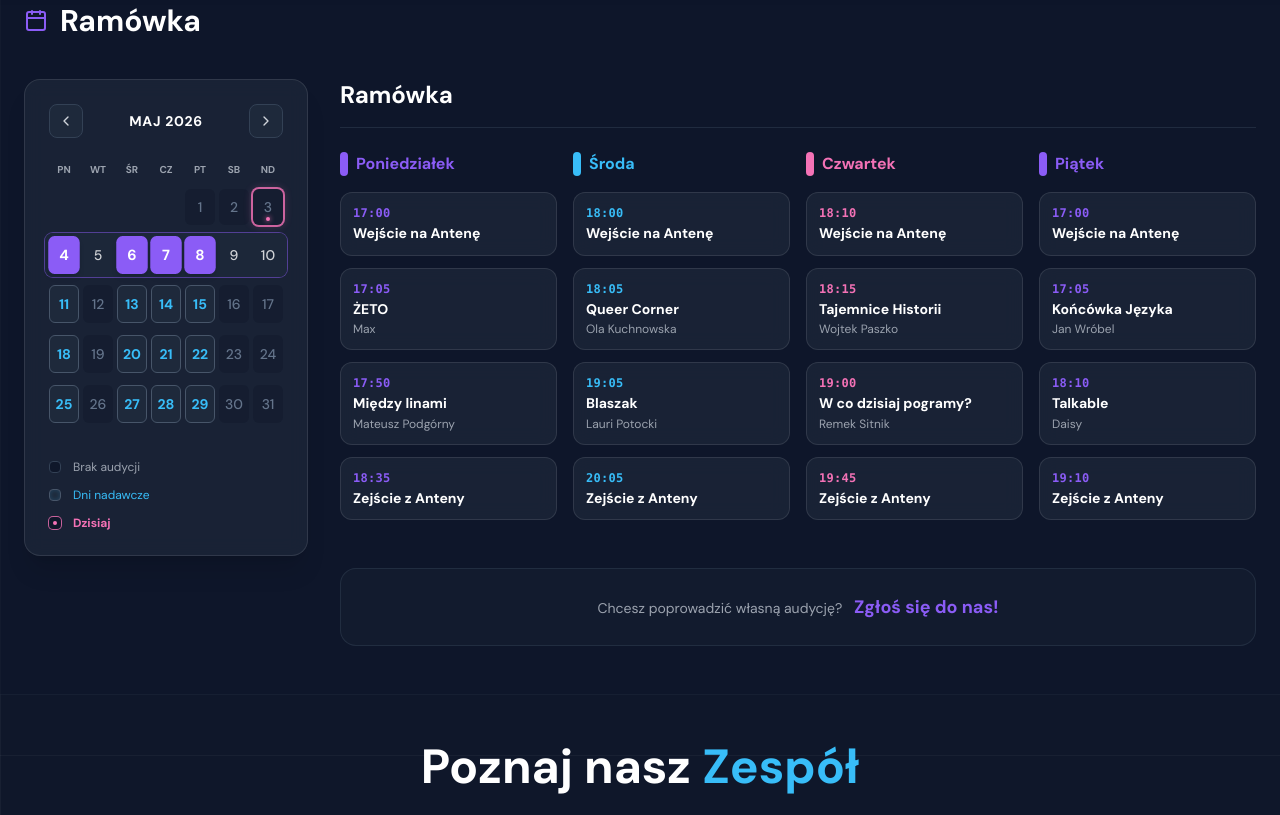
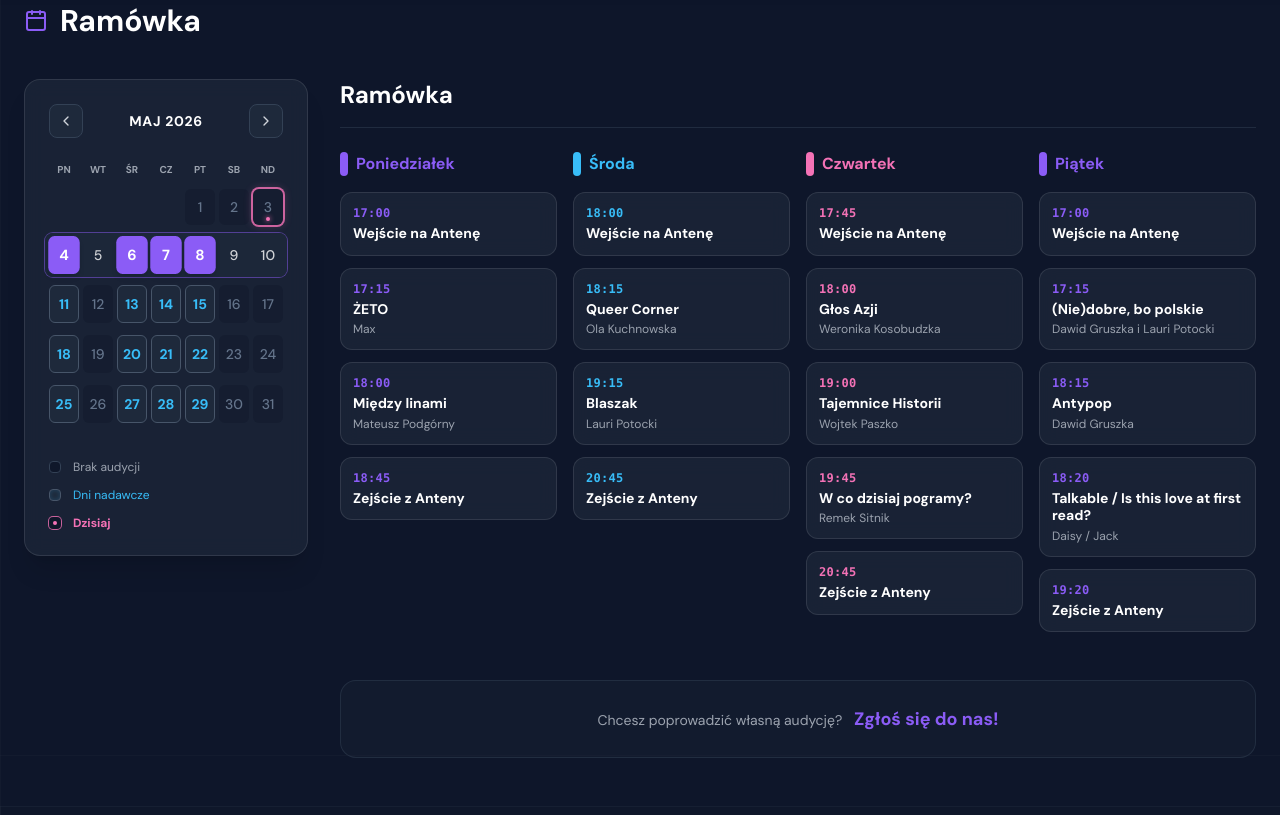
Before and after one commit to Zotxonk/Uniradio, a website: page index.html in a window 1280 px wide. Shown: the part 845-1660 px from the top of the page. Drawn offline with nearby package versions, Linux system fonts and the light colour scheme.

Commit message:
Add files via upload

```diff
--- a/index.html
+++ b/index.html
@@ -218,14 +218,12 @@
     </section>
 
     <section id="schedule" class="py-12 bg-slate-900/50 scroll-mt-24">
-        <!-- Klasy z natywnego CSS z pliku: container centruje i blokuje max szerokość, a grid lg:grid-cols-4 dzieli na odpowiednie sekcje -->
         <div class="container mx-auto px-6">
             <h2 class="text-3xl font-bold mb-10 flex items-center gap-3">
                 <i data-lucide="calendar" class="text-radio-accent"></i> Ramówka
             </h2>
 
             <div class="grid lg:grid-cols-4 gap-8">
-                <!-- Lewa kolumna: Kalendarz (zajmuje 1 z 4 kolumn) -->
                 <div class="lg:col-span-1">
                     <div class="glass-panel p-4 md:p-6 rounded-2xl border border-slate-700/50 sticky top-28 shadow-xl">
                         <div class="flex justify-between items-center mb-6">
@@ -260,14 +258,12 @@
                     </div>
                 </div>
 
-                <!-- Prawa kolumna: Ramówki (zajmuje 3 z 4 kolumn) -->
                 <div class="lg:col-span-3">
                     <div class="mb-6 border-b border-slate-700/50 pb-4">
                         <h3 id="schedule-variant-title" class="text-2xl font-bold">
                             </h3>
                     </div>
 
-                    <!-- Używamy lg:grid-cols-4 wewnątrz, by wymusić podział dni w jednej linii na PC -->
                     <div id="schedule-panels" class="grid grid-cols-1 md:grid-cols-2 lg:grid-cols-4 gap-4">
                         </div>
 
@@ -408,7 +404,6 @@
                                 <div class="w-12 h-12 shrink-0 rounded-lg bg-purple-500/20 flex items-center justify-center text-purple-300 font-bold text-xl border border-purple-500/30">I</div>
                                 <div class="min-w-0 flex-1"><h4 class="font-bold truncate">Iza Sypiańska</h4><p class="text-xs text-radio-neon truncate">"Safickim piórem pisane"</p></div>
                             </div>
-                            <!-- Nowa twórczyni (Oliwia Mik) -->
                             <div class="glass-panel p-3 flex gap-4 rounded-xl items-center hover:bg-slate-800/50 transition">
                                 <div class="w-12 h-12 shrink-0 rounded-lg bg-amber-500/20 flex items-center justify-center text-amber-300 font-bold text-xl border border-amber-500/30">O</div>
                                 <div class="min-w-0 flex-1"><h4 class="font-bold truncate">Oliwia Mik</h4><p class="text-xs text-radio-neon truncate">"Polski kącik filmowy"</p></div>
@@ -499,7 +494,7 @@
         </div>
     </div>
 
-    <!-- Pasek Playera z dodanym w prawej części linkiem awaryjnym (Plan B) -->
+    <!-- Pasek Playera -->
     <div class="fixed bottom-0 left-0 w-full bg-slate-900/95 backdrop-blur-lg border-t border-slate-700 z-50 py-3" id="player-bar">
         <div class="container mx-auto px-6 flex items-center justify-between">
             <div class="flex items-center gap-4 flex-1 min-w-0">
@@ -530,7 +525,6 @@
             </div>
         </div>
 
-        <!-- Link Zewnętrznego Playera wyciśnięty totalnie w prawy dolny róg -->
         <a href="https://uniradioprojekt.radio12345.com/" target="_blank" rel="noopener noreferrer" style="position: absolute; right: 5px; bottom: 2px; font-size: 10px; line-height: 1; color: #64748b; text-decoration: none; opacity: 0.6; transition: all 0.2s; z-index: 60;" onmouseover="this.style.opacity='1'; this.style.color='#8b5cf6';" onmouseout="this.style.opacity='0.6'; this.style.color='#64748b';">
             Źródło www
         </a>
@@ -642,6 +636,68 @@
             }
         };
 
+        // --- NOWA BAZA DANYCH RAMÓWKI (od 4 maja 2026) ---
+        const newScheduleData = {
+            wariantA: {
+                poniedzialek: [
+                    { time: "17:00", title: "Wejście na Antenę", presenter: "" },
+                    { time: "17:15", title: "ŻETO", presenter: "Max" },
+                    { time: "18:00", title: "Między linami", presenter: "Mateusz Podgórny" },
+                    { time: "18:45", title: "Bez spojlerów", presenter: "Maria Buczyńska" },
+                    { time: "19:00", title: "Safickim piórem pisane", presenter: "Iza Sypiańska" },
+                    { time: "20:00", title: "Zejście z Anteny", presenter: "" }
+                ],
+                sroda: [
+                    { time: "17:40", title: "Wejście na Antenę", presenter: "" },
+                    { time: "17:55", title: "Polski kącik filmowy", presenter: "Oliwia Mik" },
+                    { time: "18:30", title: "Kakofonia", presenter: "Kacper Augustyniak" },
+                    { time: "19:30", title: "Blaszak", presenter: "Lauri Potocki" },
+                    { time: "21:00", title: "Zejście z Anteny", presenter: "" }
+                ],
+                czwartek: [
+                    { time: "17:45", title: "Wejście na Antenę", presenter: "" },
+                    { time: "18:00", title: "My Name is Bond", presenter: "Isia Bond" },
+                    { time: "19:00", title: "Wzgórza Opowieści", presenter: "Wojtek Paszko" },
+                    { time: "20:00", title: "Czas na romans", presenter: "Klaudia Latańska i Marlena Gąsiorowska" },
+                    { time: "21:00", title: "Zejście z Anteny", presenter: "" }
+                ],
+                piatek: [
+                    { time: "17:00", title: "Wejście na Antenę", presenter: "" },
+                    { time: "17:15", title: "Talkable / Is this love at first read?", presenter: "Daisy / Jack" },
+                    { time: "18:15", title: "Antypop", presenter: "Dawid Gruszka" },
+                    { time: "18:20", title: "Zejście z Anteny", presenter: "" }
+                ]
+            },
+            wariantB: {
+                poniedzialek: [
+                    { time: "17:00", title: "Wejście na Antenę", presenter: "" },
+                    { time: "17:15", title: "ŻETO", presenter: "Max" },
+                    { time: "18:00", title: "Między linami", presenter: "Mateusz Podgórny" },
+                    { time: "18:45", title: "Zejście z Anteny", presenter: "" }
+                ],
+                sroda: [
+                    { time: "18:00", title: "Wejście na Antenę", presenter: "" },
+                    { time: "18:15", title: "Queer Corner", presenter: "Ola Kuchnowska" },
+                    { time: "19:15", title: "Blaszak", presenter: "Lauri Potocki" },
+                    { time: "20:45", title: "Zejście z Anteny", presenter: "" }
+                ],
+                czwartek: [
+                    { time: "17:45", title: "Wejście na Antenę", presenter: "" },
+                    { time: "18:00", title: "Głos Azji", presenter: "Weronika Kosobudzka" },
+                    { time: "19:00", title: "Tajemnice Historii", presenter: "Wojtek Paszko" },
+                    { time: "19:45", title: "W co dzisiaj pogramy?", presenter: "Remek Sitnik" },
+                    { time: "20:45", title: "Zejście z Anteny", presenter: "" }
+                ],
+                piatek: [
+                    { time: "17:00", title: "Wejście na Antenę", presenter: "" },
+                    { time: "17:15", title: "(Nie)dobre, bo polskie", presenter: "Dawid Gruszka i Lauri Potocki" },
+                    { time: "18:15", title: "Antypop", presenter: "Dawid Gruszka" },
+                    { time: "18:20", title: "Talkable / Is this love at first read?", presenter: "Daisy / Jack" },
+                    { time: "19:20", title: "Zejście z Anteny", presenter: "" }
+                ]
+            }
+        };
+
         const minAllowedDate = new Date(2026, 1, 25);
         const cancelledDates = [
             '2026-02-27', '2026-03-04', '2026-03-25', '2026-04-02', '2026-04-03', '2026-05-01'
@@ -683,15 +739,20 @@
             else if (day === 5) dayId = 'piatek';
             else return null;
 
-            // --- NOWA LOGIKA DLA PONIEDZIAŁKÓW (od 27.04.2026) ---
-            if (dayId === 'poniedzialek') {
-                const startMonday = new Date(2026, 3, 27); // 27 kwietnia (miesiąc indeksowany od 0)
+            const newScheduleStart = new Date(2026, 4, 4); // 4 maja 2026
             const checkDate = new Date(dateObj);
             checkDate.setHours(0,0,0,0);
 
-                if (checkDate < startMonday) return null; // Brak historycznych poniedziałków
+            if (checkDate < newScheduleStart) {
+                // --- STARA LOGIKA (DO 3 MAJA 2026 WŁĄCZNIE) ---
+                if (dayId === 'poniedzialek') {
+                    const startMonday = new Date(2026, 3, 27); // 27 kwietnia
+                    const oldCheckDate = new Date(dateObj);
+                    oldCheckDate.setHours(0,0,0,0);
 
-                const diffTime = checkDate.getTime() - startMonday.getTime();
+                    if (oldCheckDate < startMonday) return null; // Brak historycznych poniedziałków
+
+                    const diffTime = oldCheckDate.getTime() - startMonday.getTime();
                     const diffWeeks = Math.round(diffTime / (1000 * 60 * 60 * 24 * 7));
 
                     if (diffWeeks % 2 === 0) {
@@ -781,21 +842,17 @@
                 if (dateStr === '2026-04-08' && dayId === 'sroda') {
                     renderedData = renderedData
                         .map(item => {
-                        // Zmiana audycji na Isię
                             if (item.time === '18:05') {
                                 return { time: "18:05", title: "My name is Bond", presenter: "Isia Bond" };
                             }
-                        // Przesunięcie końca ramówki
                             if (item.title === 'Zejście z Anteny') {
                                 return { time: "19:05", title: "Zejście z Anteny", presenter: "" };
                             }
                             return item;
                         })
-                    .filter(item => item.title !== "Blaszak"); // Wyrzucenie Blaszaka
+                        .filter(item => item.title !== "Blaszak");
                 }
 
-            // --- NOWA, TYMCZASOWA RAMÓWKA NA BIEŻĄCY TYDZIEŃ ---
-            // Środa: 15.04.2026
                 if (dateStr === '2026-04-15' && dayId === 'sroda') {
                     renderedData = [
                         { time: "18:15", title: "Wejście na Antenę", presenter: "" },
@@ -804,7 +861,6 @@
                         { time: "20:20", title: "Zejście z Anteny", presenter: "" }
                     ];
                 }
-            // Czwartek: 16.04.2026
                 if (dateStr === '2026-04-16' && dayId === 'czwartek') {
                     renderedData = [
                         { time: "17:40", title: "Wejście na Antenę", presenter: "" },
@@ -813,7 +869,6 @@
                         { time: "19:30", title: "Zejście z Anteny", presenter: "" }
                     ];
                 }
-            // Piątek: 17.04.2026
                 if (dateStr === '2026-04-17' && dayId === 'piatek') {
                     renderedData = [
                         { time: "17:25", title: "Wejście na Antenę", presenter: "" },
@@ -822,9 +877,6 @@
                         { time: "19:00", title: "Zejście z Anteny", presenter: "" }
                     ];
                 }
-
-            // --- NOWE ZMIANY NA TEN TYDZIEŃ (23-24 KWIETNIA 2026) ---
-            // Środa: 22.04.2026 (Wydłużony Blaszak na 1,5h)
                 if (dateStr === '2026-04-22' && dayId === 'sroda') {
                     renderedData = renderedData.map(item => {
                         if (item.title === 'Zejście z Anteny') {
@@ -833,7 +885,6 @@
                         return item;
                     });
                 }
-            // Czwartek: 23.04.2026
                 if (dateStr === '2026-04-23' && dayId === 'czwartek') {
                     renderedData = [
                         { time: "17:45", title: "Wejście na Antenę", presenter: "" },
@@ -843,7 +894,6 @@
                         { time: "20:35", title: "Zejście z Anteny", presenter: "" }
                     ];
                 }
-            // Piątek: 24.04.2026
                 if (dateStr === '2026-04-24' && dayId === 'piatek') {
                     renderedData = [
                         { time: "18:00", title: "Wejście na Antenę", presenter: "" },
@@ -851,9 +901,6 @@
                         { time: "19:05", title: "Zejście z Anteny", presenter: "" }
                     ];
                 }
-
-            // --- WYJĄTKI NA NASTĘPNY TYDZIEŃ (27.04 - 03.05.2026) ---
-            // Środa: 29.04.2026
                 if (dateStr === '2026-04-29' && dayId === 'sroda') {
                     renderedData = [
                         { time: "17:40", title: "Wejście na Antenę", presenter: "" },
@@ -863,7 +910,6 @@
                         { time: "20:50", title: "Zejście z Anteny", presenter: "" }
                     ];
                 }
-            // Czwartek: 30.04.2026
                 if (dateStr === '2026-04-30' && dayId === 'czwartek') {
                     renderedData = [
                         { time: "17:40", title: "Wejście na Antenę", presenter: "" },
@@ -874,6 +920,26 @@
                 }
 
                 return renderedData;
+
+            } else {
+                // --- NOWA LOGIKA (OD 4 MAJA 2026) ---
+                const startMonday = new Date(2026, 4, 4); // Pierwszy poniedziałek nowej ramówki
+                const targetMonday = new Date(checkDate);
+                const dayNr = (targetMonday.getDay() + 6) % 7; // Przesunięcie do poniedziałku (0 - Pon, 6 - Niedz)
+                targetMonday.setDate(targetMonday.getDate() - dayNr);
+
+                // Obliczenie różnicy tygodni pomiędzy tygodniem daty docelowej, a pierwszym tygodniem startowym (4 maja)
+                const diffTime = targetMonday.getTime() - startMonday.getTime();
+                const weekIndex = Math.round(diffTime / (1000 * 60 * 60 * 24 * 7));
+
+                // Tydzień 4 maja (weekIndex 0) to Wariant B, następny (weekIndex 1) to Wariant A, i tak dalej
+                const variantKey = (weekIndex % 2 === 0) ? 'wariantB' : 'wariantA';
+
+                const baseData = newScheduleData[variantKey][dayId];
+                if (!baseData) return null;
+
+                return JSON.parse(JSON.stringify(baseData));
+            }
         }
 
         // --- SPRAWDZANIE CO TERAZ LECI ---
@@ -914,7 +980,7 @@
             if (titleEl && presenterEl) {
                 if (currentShow) {
                     titleEl.textContent = currentShow.title;
-                    if (currentShow.title === "Wejście na Antenę") {
+                    if (currentShow.title.includes("Wejście na Antenę")) {
                         presenterEl.innerHTML = `<span class="flex items-center gap-1.5 text-radio-neon font-bold"><span class="w-2 h-2 rounded-full bg-radio-neon animate-pulse shadow-[0_0_8px_#38bdf8]"></span> Zaraz zaczynamy...</span>`;
                     } else {
                         const presText = currentShow.presenter ? ` • ${currentShow.presenter}` : '';
@@ -1251,7 +1317,7 @@
                 });
 
                 lucide.createIcons();
-                updateLiveStatus(); // Zastosuj modyfikacje DOM dla "Teraz gramy" po załadowaniu html'a z ramówką
+                updateLiveStatus();
             }
         });
 
@@ -1262,7 +1328,6 @@
             else { list.scrollBy({ top: scrollAmount, behavior: 'smooth' }); }
         }
 
-        // Funkcja otwarcia w osobnym okienku (poprzednia metoda, zachowana w razie potrzeby)
         function openPlayer() { window.open('https://uniradioprojekt.radio12345.com/', 'UniRadioPlayer', 'width=400,height=600,menubar=no,toolbar=no,location=no,status=no'); }
 
         // --- OBSŁUGA ODTWARZACZA ---
```
Lines whose indentation alone changed are shown as unchanged.
